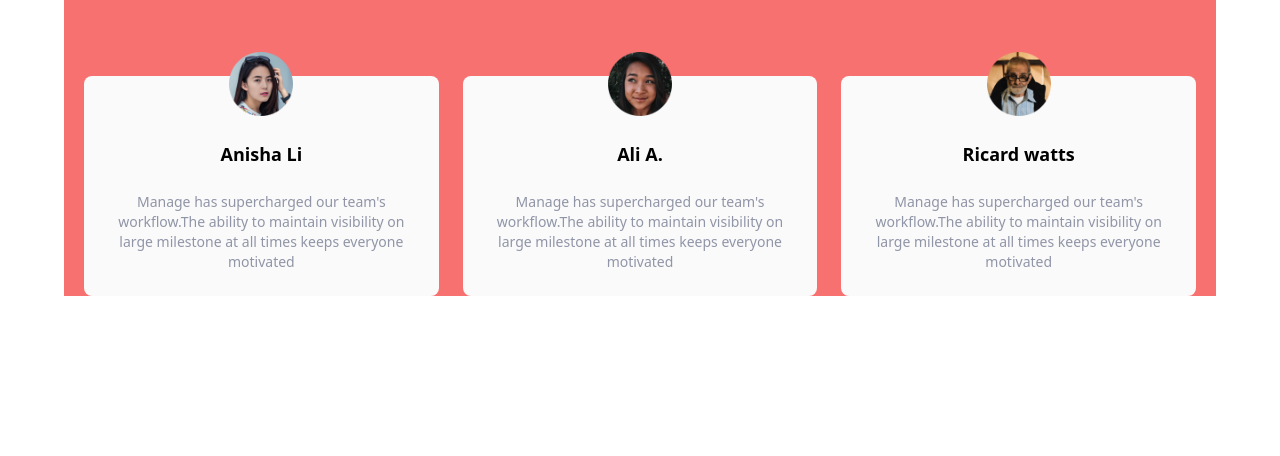
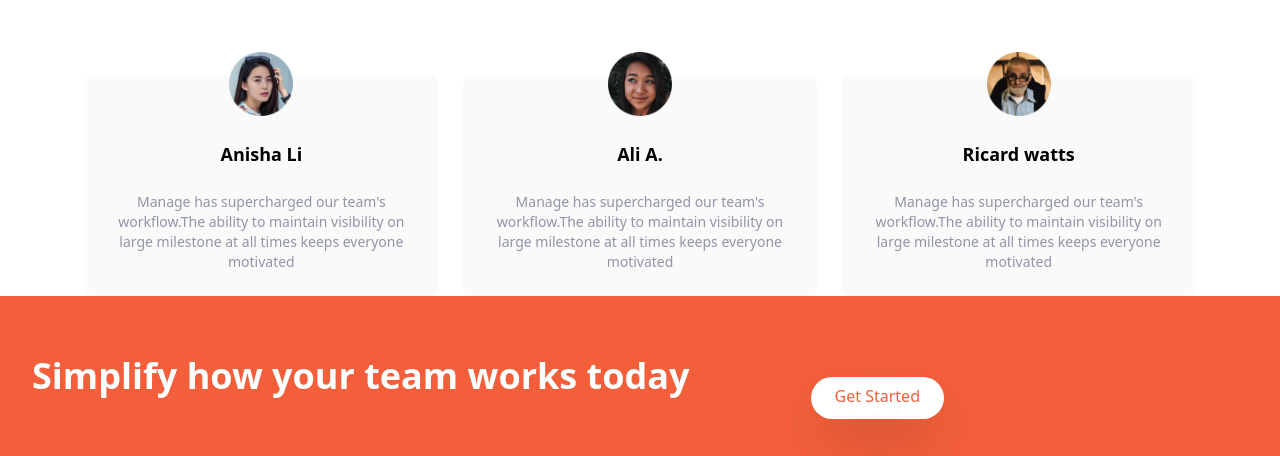
Before and after one commit to zameariislam/landing-page-tailwindcss, a website: page src/index.html in a window 1280 px wide. Shown: the part 636-1092 px from the top of the page. Before the commit the page ends 932 px from the top, so only its background shows below. Drawn offline with Linux system fonts and the light colour scheme.

Commit message:
CTA added

```diff
--- a/src/index.html
+++ b/src/index.html
@@ -71,7 +71,7 @@
 
     <section id="testimonials">
         <!-- container to heading and testm block  -->
-        <div class="max-w-6xl mx-auto mt-32  px-5 text-center bg-red-400">
+        <div class="max-w-6xl mx-auto mt-32  px-5 text-center">
             <h2 class="text-4xl text-center font-bold ">What's differnce about manage ? </h2>
 
             <!-- Textmonial container  -->
@@ -115,6 +115,40 @@
         </div>
 
     </section>
+    <!-- Simplify how your team works today -->
+
+    <!-- CTA section  -->
+
+  <section id="cta" class="bg-brightRed">
+
+    <!-- Flex Container  -->
+
+    <div class="container flex flex-col items-center px-8 py-24 space-y-10 md:flex-row space-y-0 md:justify-between md:py-12">
+        <h2
+        class="text-5xl font-bold leading-tight text-center text-white md:text-4xl md:max-w-x md:text-left"
+      >
+        Simplify how your team works today
+      </h2>
+
+        <div>
+            <div>
+                <a
+                  href="#"
+                  class="p-3 px-6 pt-2 text-brightRed bg-white rounded-full shadow-2xl baseline hover:bg-gray-900"
+                  >Get Started</a
+                >
+              </div>
+        </div>
+    </div>
+
+
+
+
+
+
+  </section>
+
+
 
 
 
```
Also changed, not shown: css/main.css.
